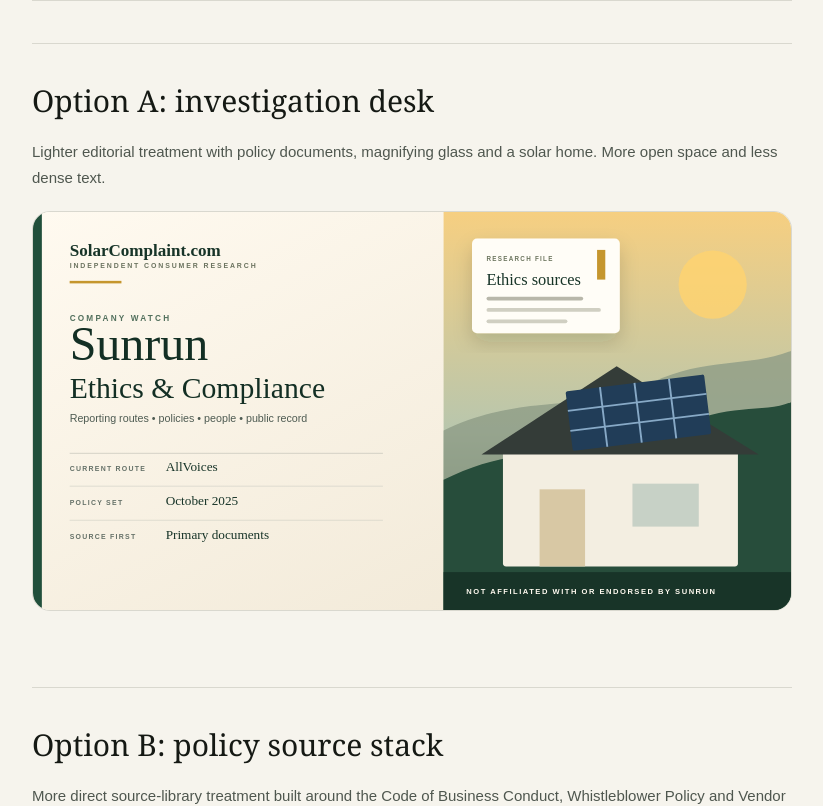
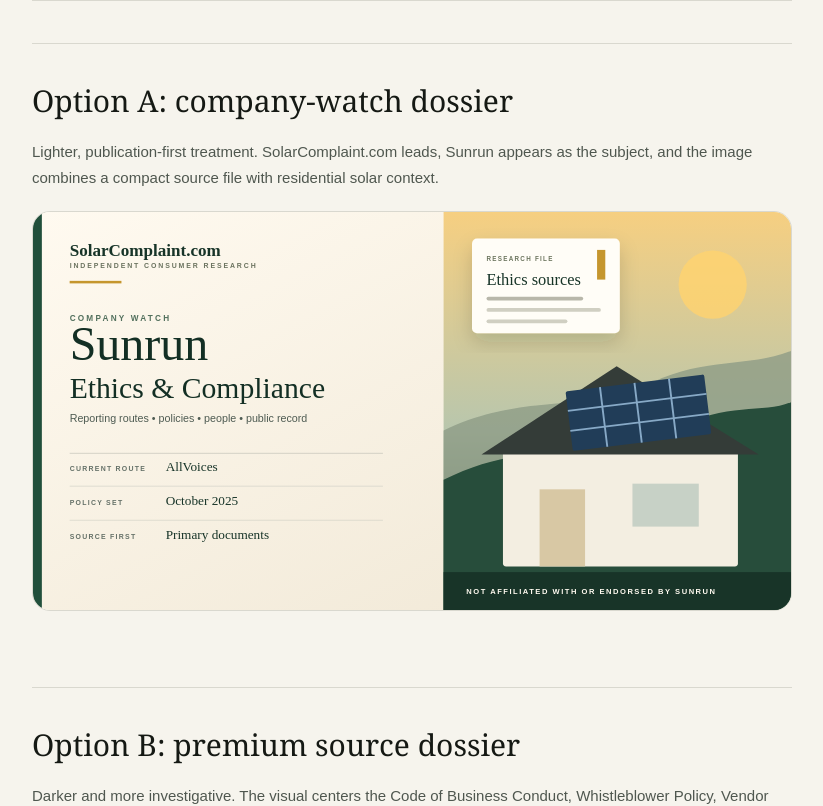
Before and after one commit to Decentralized-Rob/solar-consumer-research, a Next.js app: page /companies/sunrun/ethics-compliance/preview-images in a window 1280 px wide. Shown: the part 560-1366 px from the top of the page, without its empty margins (228-1051 px from the left). Built offline with nearby package versions, Linux system fonts and the light colour scheme.

Commit message:
Update Sunrun image review page for editorial directions

```diff
--- a/app/companies/sunrun/ethics-compliance/preview-images/page.tsx
+++ b/app/companies/sunrun/ethics-compliance/preview-images/page.tsx
@@ -5,7 +5,7 @@ import { InfoPage } from "../../../../../components/info-page";
 
 export const metadata: Metadata = {
   title: "Sunrun Ethics Guide Image Review",
-  description: "Temporary review page for Sunrun ethics guide hero image options.",
+  description: "Temporary review page for Sunrun ethics guide editorial image options.",
   robots: { index: false, follow: false },
 };
 
@@ -27,20 +27,20 @@ export default function SunrunEthicsImagePreviewPage() {
   return (
     <InfoPage
       eyebrow="Review only · Sunrun ethics guide"
-      title="Hero image options"
-      lede="Two image directions for the Sunrun ethics and compliance guide. This temporary page is marked noindex and is intended only for design review."
+      title="Editorial image options"
+      lede="Two independent-publication directions for the Sunrun ethics and compliance guide. Sunrun is identified in ordinary editorial type rather than by using its corporate logo."
     >
       <nav className="case-question-links" aria-label="Breadcrumb">
         <Link href="/companies/sunrun/ethics-compliance">Back to ethics guide</Link>
       </nav>
 
       <section className="info-section">
-        <h2>Option A: investigation desk</h2>
-        <p>Lighter editorial treatment with policy documents, magnifying glass and a solar home. More open space and less dense text.</p>
+        <h2>Option A: company-watch dossier</h2>
+        <p>Lighter, publication-first treatment. SolarComplaint.com leads, Sunrun appears as the subject, and the image combines a compact source file with residential solar context.</p>
         <div style={optionStyle}>
           <Image
             src="/sunrun/ethics-hero-option-a.svg"
-            alt="Option A: editorial ethics guide illustration with policy documents, magnifying glass and solar home"
+            alt="Option A: independent Sunrun company-watch editorial graphic with source file and solar home"
             width={1200}
             height={630}
             style={imageStyle}
@@ -51,12 +51,12 @@ export default function SunrunEthicsImagePreviewPage() {
       </section>
 
       <section className="info-section">
-        <h2>Option B: policy source stack</h2>
-        <p>More direct source-library treatment built around the Code of Business Conduct, Whistleblower Policy and Vendor Code.</p>
+        <h2>Option B: premium source dossier</h2>
+        <p>Darker and more investigative. The visual centers the Code of Business Conduct, Whistleblower Policy, Vendor Code and AllVoices reporting route.</p>
         <div style={optionStyle}>
           <Image
             src="/sunrun/ethics-hero-option-b.svg"
-            alt="Option B: policy source stack with ethics code, whistleblower policy, vendor code and solar roof"
+            alt="Option B: premium Sunrun ethics source dossier with policy documents and AllVoices reporting reference"
             width={1200}
             height={630}
             style={imageStyle}
```
